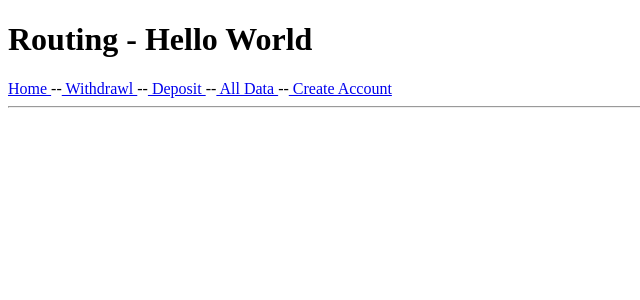
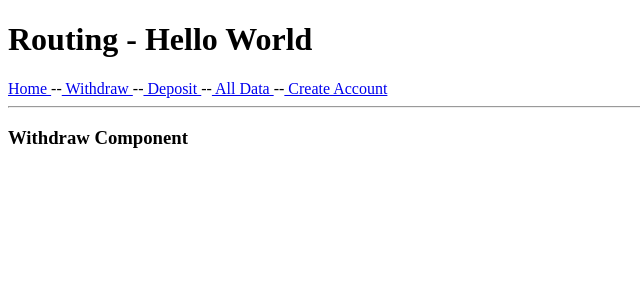
Before and after one commit to Mitsananikone/badbank, a React (Create React App) app: page /Components/withdraw in a window 1280 px wide. Shown: the top 300 px of the page, without its empty margins (0-640 px from the left). Built offline with nearby package versions, Linux system fonts and the light colour scheme.

Commit message:
Added all 7 js components
Added:
-all_data.js
-balance.js
-create_account.js
-deposit.js
-home.js
-login.js
-withdraw.js

```diff
--- a/public/index.html
+++ b/public/index.html
@@ -20,7 +20,7 @@
 
     <!-- Load React component -->
     <script src="../src/Components/home/home.js" defer type="text/bael"></script>
-    <script src="../src/Components/withdrawl/withdrawl.js" defer type="text/bael"></script>
+    <script src="../src/Components/withdraw/withdraw.js" defer type="text/bael"></script>
     <script src="../src/Components/deposit/deposit.js" defer type="text/bael"></script>
     <script src="../src/Components/all_data/all_data.js" defer type="text/bael"></script>
     <script src="../src/Components/create_account/create_account.js" defer type="text/bael"></script>
--- a/src/App.js
+++ b/src/App.js
@@ -6,7 +6,7 @@ import {BrowserRouter, Routes,
   Link,
   } from "react-router-dom";
 import Home from "./Components/home/home.js";
-import Withdrawl from "./Components/withdrawl/withdrawl.js";
+import Withdraw from "./Components/withdraw/withdraw.js";
 import Deposit from "./Components/deposit/deposit.js";
 import CreateAccount from "./Components/create_account/create_account.js";
 import AllData from "./Components/all_data/all_data.js";
@@ -20,7 +20,7 @@ import AllData from "./Components/all_data/all_data.js";
             <div>
                 <h1>Routing - Hello World</h1>
                 <Link to="/"> Home </Link> --
-                <Link to="/Components/withdrawl/"> Withdrawl </Link> --
+                <Link to="/Components/withdraw/"> Withdraw </Link> --
                 <Link to="/Components/deposit/"> Deposit </Link> --
                 <Link to="/Components/all_data/"> All Data </Link> --
                 <Link to="/Components/create_account/"> Create Account </Link>
@@ -28,7 +28,7 @@ import AllData from "./Components/all_data/all_data.js";
 
                 <Routes>
                   <Route path="/" exact element={<Home/>} />
-                  <Route path="/Components/withdrawl/"       element={<Withdrawl/>} />
+                  <Route path="/Components/withdraw/"       element={<Withdraw/>} />
                   <Route path="/Components/deposit/" element={<Deposit/>} />
                   <Route path="/Components/all_data/" element={<AllData/>} />
                   <Route path="/Components/create_account/"  element={<CreateAccount/>} />
--- a/src/Components/deposit/deposit.js
+++ b/src/Components/deposit/deposit.js
@@ -1,3 +1,4 @@
+import React from "react";
 
 function Deposit() {
 
--- a/src/Components/home/home.js
+++ b/src/Components/home/home.js
@@ -1,3 +1,4 @@
+import React from "react";
 
 function Home() {
 
--- /dev/null
+++ b/src/Components/withdraw/withdraw.js
@@ -0,0 +1,14 @@
+import React from "react";
+
+function Withdraw() {
+
+    console.log("Withdraw Loaded");
+
+    return (
+        <div>
+            <h3>Withdraw Component</h3>
+        </div>
+    )
+}
+
+export default Withdraw;
```
Also changed, not shown: src/Components/balance/balance.js (added, +14 -0 lines), src/Components/login/login.js (added, +14 -0 lines).
